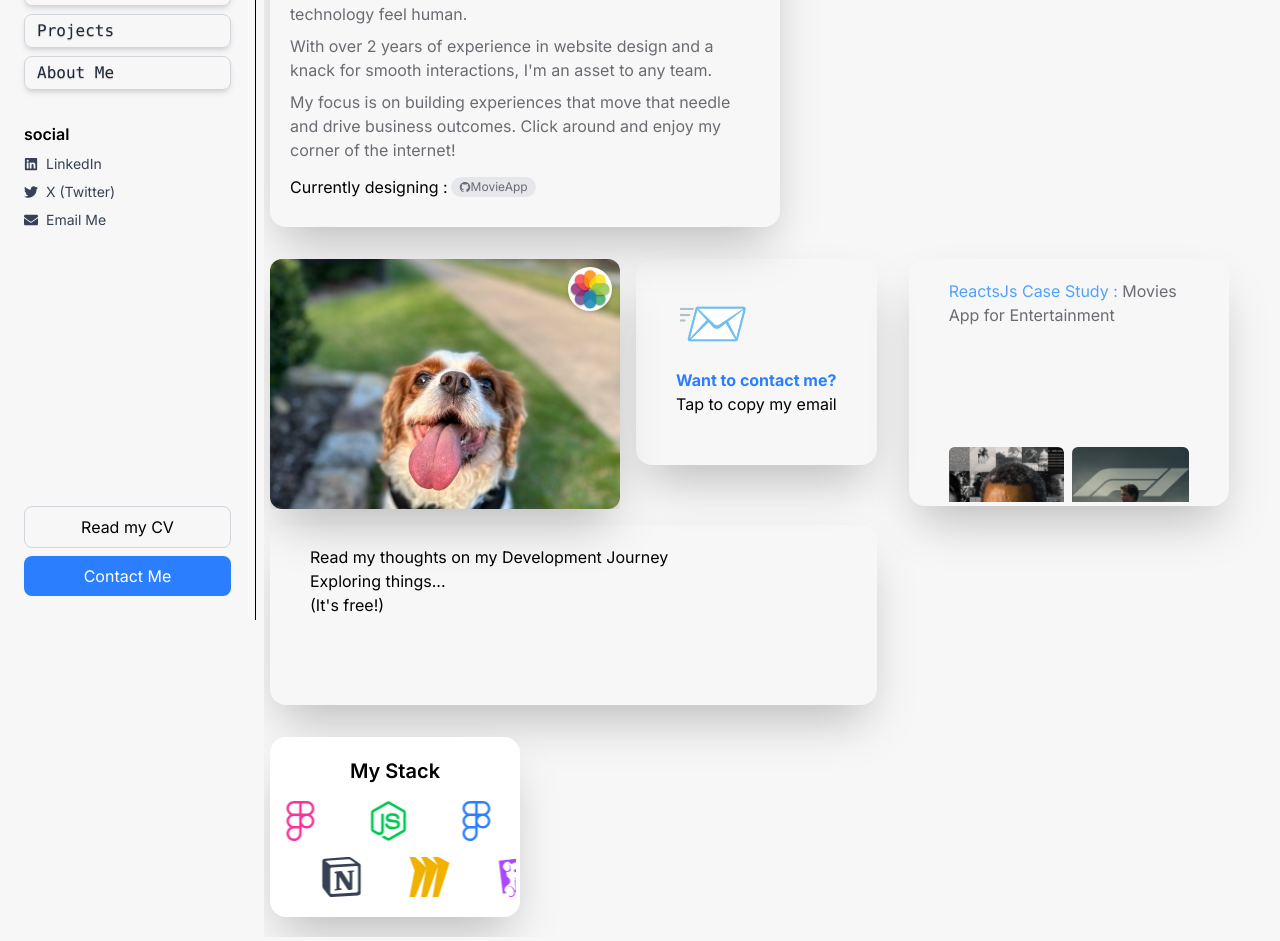
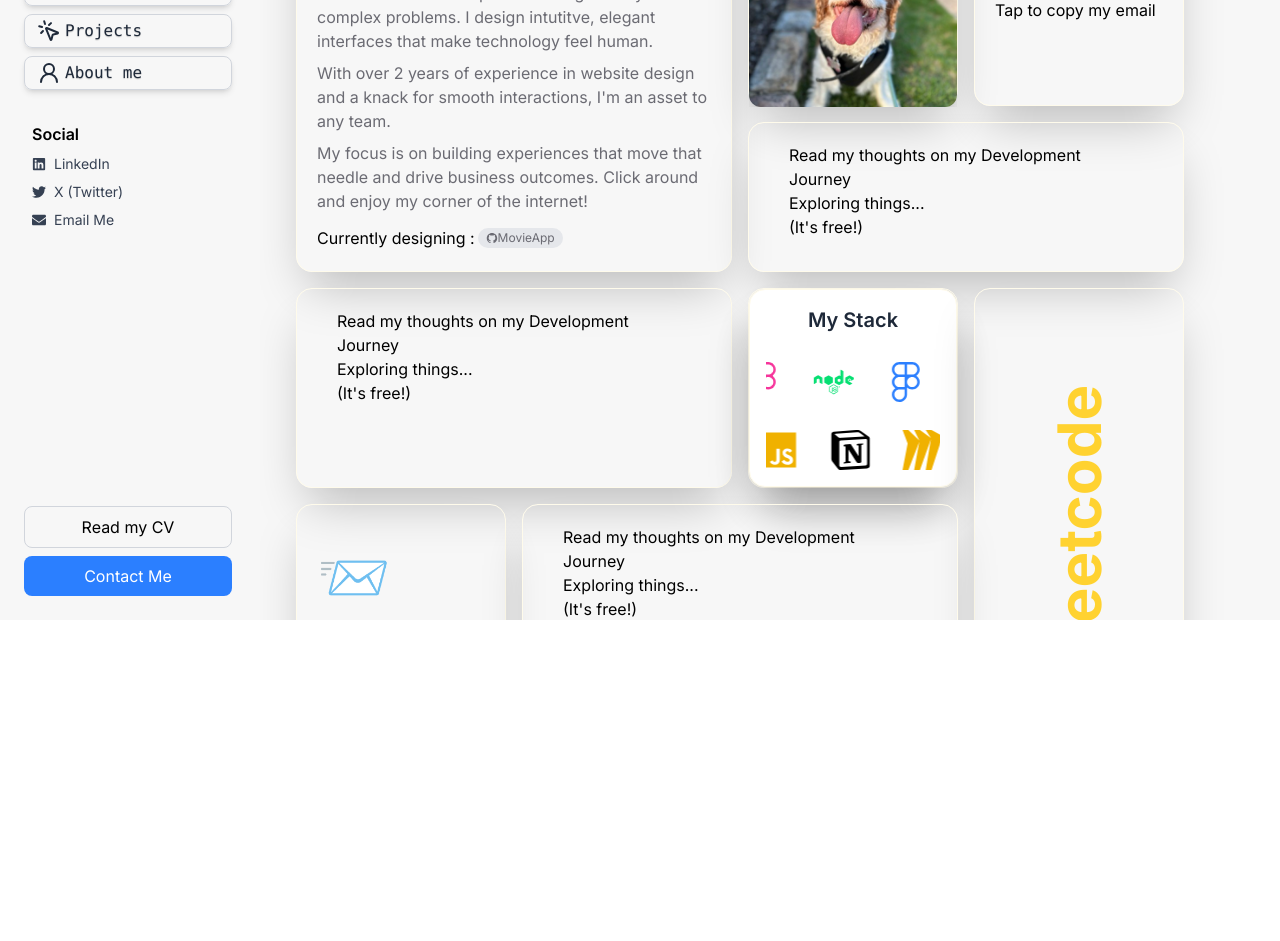
Before and after one commit to virendrapratapsinghyadav/Virendra, a React (Vite) app: page / in a window 1280 px wide. Shown: the part 180-1121 px from the top of the page. After the commit the page ends 800 px from the top, so only its background shows below. Built offline with nearby package versions, Linux system fonts and the light colour scheme.

Commit message:
added music component and grid layout to home page

```diff
--- a/src/App.jsx
+++ b/src/App.jsx
@@ -7,6 +7,8 @@ import { createBrowserRouter, RouterProvider } from 'react-router-dom'
 import ProjectSection from './pages/ProjectSection/ProjectSection'
 import ProjectDetail from './components/ProjectDetails/ProjectDetail'
 import DetailPage from './pages/DetailPage/DetailPage'
+import Grid from './pages/Grid/Grid'
+
 
 const router = createBrowserRouter([
   {
@@ -15,7 +17,7 @@ const router = createBrowserRouter([
     children:[
       {
         index: true,
-        element:<Home/>
+        element:<Grid/>
       },
       {
         path:'about',
--- a/src/components/GalleryCard/Gallery.jsx
+++ b/src/components/GalleryCard/Gallery.jsx
@@ -29,7 +29,7 @@ const Gallery = () => {
     return (
         <div className=''>
 
-            <div className='relative  w-[350px] overflow-hidden group'>
+            <div className='relative w-full overflow-hidden group '>
 
                 {/* flowerLogo */}
                 <div className=' absolute top-2 right-2 h-[44px] w-[44px] '>
@@ -46,7 +46,7 @@ const Gallery = () => {
 
                 {/* ImageSelector */}
                 <div className='flex justify-center'>
-                    <div className='absolute bottom-0  w-[250px] py-2 flex justify-around align-middle text-black bg-neutral-400 text-2xl opacity-0 group-hover:opacity-100  rounded-4xl group-hover:-translate-y-4 transition-all duration-300 ease-in gap-0'>
+                    <div className='absolute bottom-0 w-[250px]  py-2 flex justify-around align-middle text-black bg-neutral-400 text-2xl opacity-0 group-hover:opacity-100  rounded-4xl group-hover:-translate-y-4 transition-all duration-300 ease-in gap-0'>
                     {iconActions.map((item, idx)=>(
                         <button
                         key={idx}
--- /dev/null
+++ b/src/components/Leetcode/Leetcode.jsx
@@ -0,0 +1,17 @@
+import React from 'react'
+
+const Leetcode = () => {
+    return (
+        <a href='https://leetcode.com/u/Dogesh_1/' target='blank' rel='noopener noreferrer'>
+            <div className='w-full h-full overflow-hidden flex items-center justify-center '>
+                <p className='text-6xl font-bold text-amber-300 transform -rotate-90 origin-center whitespace-nowrap hover:text-amber-500 cursor-pointer transition duration-500'>
+                    Leetcode
+                </p>
+            </div>
+        </a>
+
+
+    )
+}
+
+export default Leetcode
--- /dev/null
+++ b/src/components/Music/DancePlayer.jsx
@@ -0,0 +1,69 @@
+import React, { useRef, useState } from 'react';
+import dancingVideo from '../../assets/dancing.mp4'; // your animation
+
+const DancePlayer = () => {
+  const [isPlaying, setIsPlaying] = useState(false);
+  const videoRef = useRef(null);
+
+  const handlePlay = () => {
+    setIsPlaying(true);
+    // Manually play the video with sound
+    setTimeout(() => {
+      if (videoRef.current) {
+        videoRef.current.play().catch((err) => {
+          console.error("Error playing video:", err);
+        });
+      }
+    }, 100); // small delay to ensure state update
+  };
+
+  const handlePause = () => {
+    setIsPlaying(false);
+    if (videoRef.current) {
+      videoRef.current.pause();
+    }
+  };
+
+  return (
+    <div className="relative w-full h-[220px] bg-gray-900 rounded-lg overflow-hidden shadow-lg ">
+      {/* Top-right Button */}
+      <div className="absolute top-4 right-4 z-20">
+        {!isPlaying ? (
+          <button
+            onClick={handlePlay}
+            className="cursor-pointer bg-green-500 hover:bg-green-600 text-white font-bold py-2 px-4 rounded"
+          >
+            ▶️ Play
+          </button>
+        ) : (
+          <button
+            onClick={handlePause}
+            className="cursor-pointer bg-red-500 hover:bg-red-600 text-white font-bold py-2 px-4 rounded"
+          >
+            ⏸️ Pause
+          </button>
+        )}
+      </div>
+
+      {/* Text */}
+      {!isPlaying && (
+        <div className="flex items-center justify-center h-full text-white text-2xl font-semibold text-center px-4">
+          Want to play music or vibe? 🎶 Tap the play button!
+        </div>
+      )}
+
+      {/* Video Animation */}
+      {isPlaying && (
+        <video
+          ref={videoRef}
+          className="w-full h-full object-cover"
+          src={dancingVideo}
+          loop
+          controls={false} // no default controls
+        />
+      )}
+    </div>
+  );
+};
+
+export default DancePlayer;
--- a/src/components/Sidebar/LeftSide.jsx
+++ b/src/components/Sidebar/LeftSide.jsx
@@ -1,12 +1,15 @@
 import React from 'react'
 import profile from '../../assets/profile.png';
+import { NavLink } from 'react-router-dom';
+import { MousePointerClick, UserRound, House } from 'lucide-react';
 import { FaLinkedin, FaTwitter, FaEnvelope } from "react-icons/fa";
+
 
 
 const LeftSide = () => {
     return (
         <div>
-            <div className="min-h-screen w-64 flex flex-col justify-between border-r bg-[rgb(247,247,247)] p-6">
+            <div className="min-h-screen w-64 flex flex-col justify-between bg-[rgb(247,247,247)] p-6">
                 <div>
                     <div className="mb-8">
                         <div className="mb-8 flex items-center gap-4">
@@ -19,38 +22,38 @@ const LeftSide = () => {
                         <div>
                             <nav className="space-y-2 mb-8 ">
                                 <div className="block  shadow-md font-mono text-shadow-xs text-gray-800 hover:text-blue-600 px-3 py-1 rounded-lg border border-gray-300 hover:bg-gray-100">
-                                    <a href="/" >
-                                        Home
-                                    </a>
+                                    <NavLink to='/' className='flex gap-1 items-center'>
+                                        <House />Home
+                                    </NavLink>
                                 </div>
                                 <div className="block  shadow-md font-mono text-shadow-xs text-gray-800 hover:text-blue-600 px-3 py-1 rounded-lg border border-gray-300 hover:bg-gray-100">
-                                    <a href="/projects" >
-                                        Projects
-                                    </a>
+                                    <NavLink to='/projects' className='flex gap-1 items-center'>
+                                       <MousePointerClick/> Projects
+                                    </NavLink>
                                 </div>
                                 <div className="block  shadow-md font-mono text-shadow-xs text-gray-800 hover:text-blue-600 px-3 py-1 rounded-lg border border-gray-300 hover:bg-gray-100">
-                                    <a href="/about" >
-                                        About Me
-                                    </a>
+                                    <NavLink to='/about' className='flex gap-1 items-center'>
+                                       <UserRound/> <p>About me</p>
+                                    </NavLink>
                                 </div>
                             </nav>
                         </div>
 
-                        <div>
+                        <div className='ml-2'>
                             <div>
-                                <p className="font-semibold mb-2">social</p>
+                                <p className="font-semibold mb-2">Social</p>
                             </div>
 
                             <div className="space-y-2 text-sm">
-                                <a href="https://linkedin.com" target="_blank" rel="noreferrer" className="flex items-center gap-2 text-gray-700 hover:text-blue-600 rounded-md hover:bg-gray-100">
+                                <NavLink to="https://linkedin.com" target="_blank" rel="noreferrer" className="flex items-center gap-2 text-gray-700 hover:text-blue-600 rounded-md hover:bg-gray-100">
                                     <FaLinkedin /> LinkedIn
-                                </a>
-                                <a href="https://twitter.com" target="_blank" rel="noreferrer" className="flex items-center gap-2 text-gray-700 hover:text-blue-600 rounded-md hover:bg-gray-100">
+                                </NavLink>
+                                <NavLink to="https://twitter.com"  target="_blank" rel="noreferrer" className="flex items-center gap-2 text-gray-700 hover:text-blue-600 rounded-md hover:bg-gray-100">
                                     <FaTwitter /> X (Twitter)
-                                </a>
-                                <a href="mailto:your@email.com" className="flex items-center gap-2 text-gray-700 hover:text-blue-600 hover:bg-gray-100 rounded-md pr-2">
+                                </NavLink>
+                                <NavLink to="mailto:your@email.com" className="flex items-center gap-2 text-gray-700 hover:text-blue-600 hover:bg-gray-100 rounded-md pr-2">
                                     <FaEnvelope /> Email Me
-                                </a>
+                                </NavLink>
                             </div>
                         </div>
                     </div>
--- a/src/components/StackIcons/MyStack.jsx
+++ b/src/components/StackIcons/MyStack.jsx
@@ -1,53 +1,60 @@
 import React from "react";
-import { FaFigma, FaNodeJs } from "react-icons/fa";
-import { SiNotion, SiMiro, SiDatadog } from "react-icons/si";
+import { RiTailwindCssFill, RiReactjsLine } from "react-icons/ri";
+import { IoLogoJavascript } from "react-icons/io5";
+import { DiMongodb } from "react-icons/di";
+import { VscVscode } from "react-icons/vsc";
+import { FaHtml5, FaGithub, FaFigma, FaNode } from "react-icons/fa";
+import { SiAdobe, SiNotion, SiMiro, SiDatadog } from "react-icons/si";
 
 const iconsRow1 = [
   <FaFigma size={40} className="text-pink-500" />,
-//   <FaAdobe size={40} className="text-purple-500" />,
-  <FaNodeJs size={40} className="text-green-500" />,
+  <FaNode size={40} className="text-green-400"/>,
   <FaFigma size={40} className="text-blue-500" />,
+  <FaGithub size={40}/>,
+  <RiReactjsLine size={40} className="text-blue-200"/>,
+  <DiMongodb size={40} className="text-green-500"/>,
+  <RiTailwindCssFill/>,
 ];
 
 const iconsRow2 = [
-  <SiNotion size={40} className="text-gray-700" />,
+  <SiNotion size={40} className="text-black" />,
   <SiMiro size={40} className="text-yellow-500" />,
   <SiDatadog size={40} className="text-purple-500" />,
   <SiNotion size={40} className="text-gray-700" />,
+  <SiAdobe size={40} />,
+  <VscVscode size={40} className="text-blue-500" />,
+  <FaHtml5 size={40} className="text-red-600" />,
+  <IoLogoJavascript size={40} className="text-yellow-500"/>
 ];
 
 const MyStack = () => {
-    return(
-  <div className="overflow-hidden bg-white rounded-2xl shadow-2xl w-[250px] h-fit border-amber-50  px-1 py-5 m-2 -translate-0.5">
-      <h2 className="text-center text-xl font-semibold mb-4">My Stack</h2>
+  return (
+    <div className="overflow-hidden bg-white rounded-2xl shadow-2xl h-full border border-amber-50 p-4 flex flex-col justify-between">
+      <h2 className="text-center text-xl font-semibold text-gray-800">My Stack</h2>
 
-      {/* Row 1 - move right */}
-      <div className="flex overflow-hidden">
-        <div className="flex animate-marquee-right whitespace-nowrap">
-          {iconsRow1.map((icon, index) => (
-            <div key={index} className="mx-6">{icon}</div>
-          ))}
-          {/* duplicate row for smooth loop */}
-          {iconsRow1.map((icon, index) => (
-            <div key={"dup1-" + index} className="mx-6">{icon}</div>
+      {/* Row 1 */}
+      <div className="overflow-hidden mt-4">
+        <div className="flex items-center animate-marquee-right gap-x-8 w-max">
+          {[...iconsRow1, ...iconsRow1].map((icon, index) => (
+            <div key={"r1-" + index} className="flex-shrink-0">
+              {icon}
+            </div>
           ))}
         </div>
       </div>
 
-      {/* Row 2 - move left */}
-      <div className="flex overflow-hidden mt-4">
-        <div className="flex animate-marquee-left whitespace-nowrap">
-          {iconsRow2.map((icon, index) => (
-            <div key={index} className="mx-6">{icon}</div>
-          ))}
-          {/* duplicate row for smooth loop */}
-          {iconsRow2.map((icon, index) => (
-            <div key={"dup2-" + index} className="mx-6">{icon}</div>
+      {/* Row 2 */}
+      <div className="overflow-hidden mt-4">
+        <div className="flex items-center animate-marquee-left gap-x-8 w-max">
+          {[...iconsRow2, ...iconsRow2].map((icon, index) => (
+            <div key={"r2-" + index} className="flex-shrink-0">
+              {icon}
+            </div>
           ))}
         </div>
       </div>
     </div>
-  )
-}
+  );
+};
 
-export default MyStack
+export default MyStack;
--- a/src/layouts/Layout.jsx
+++ b/src/layouts/Layout.jsx
@@ -5,14 +5,14 @@ import LeftSide from '../components/Sidebar/LeftSide'
 const Layout = () => {
   return (
     <div>
-      <div className="flex w-full min-h-screen bg-[rgb(247,247,247)]">
+      <div className="flex w-full min-h-screen bg-[rgb(247,247,247)] ">
         {/* LeftSide Fixed */}
-        <div className="block w-[260px] h-full shrink-0">
+        <div className="block w-[260px] h-full shrink-0 sticky top-0">
             <LeftSide/>
         </div>
 
         {/* RightSide Dynamic */}
-        <div className="flex-1 p-1 overflow-y-auto">
+        <div className="flex-1 overflow-y-auto h-screen p-5 pr-20">
             <Outlet/>
         </div>
       </div>
--- /dev/null
+++ b/src/pages/Grid/Grid.jsx
@@ -0,0 +1,66 @@
+import React from 'react'
+import LeftSide from '../../components/Sidebar/LeftSide'
+import HeroSection from '../../components/HeroSection/HeroSection'
+import ContactCard from '../../components/ContactCard/ContactCard'
+import BlogPreview from '../../components/BlogPreview/BlogPreview'
+import MyStack from '../../components/StackIcons/MyStack'
+import Card1 from '../../components/ProjectCard/Card1.JSX'
+import Gallery from '../../components/GalleryCard/Gallery'
+import About from '../About/About'
+import Card2 from '../../components/ProjectCard/Card2'
+import ProjectSection from '../ProjectSection/ProjectSection'
+import DancePlayer from '../../components/Music/DancePlayer'
+import Leetcode from '../../components/Leetcode/Leetcode'
+
+const Grid = () => {
+  return (
+    <div className="grid grid-cols-4 grid-rows-[250px_150px_200px_250px_230px]  gap-4 p-4 ">
+
+      <div className="col-span-2 row-span-2 shadow-2xl border border-amber-50 rounded-2xl px-5 py-7">
+        <HeroSection />
+      </div>
+
+      <div className="col-span-1 row-span-1 shadow-2xl border border-amber-50 rounded-2xl p-0 cursor-pointer">
+        <Gallery />
+      </div>
+
+      <div className="col-span-1 row-span-1 shadow-2xl border border-amber-50 rounded-2xl px-5 py-7">
+        <ContactCard />
+      </div>
+
+      <div className="col-span-2 row-span-1 shadow-2xl border border-amber-50 rounded-2xl px-10 py-5">
+        <BlogPreview />
+      </div>
+
+      <div className="col-span-2 row-span-1 shadow-2xl border border-amber-50 rounded-2xl px-10 py-5">
+        <BlogPreview />
+      </div>
+
+      <div className="col-span-1 row-span-1 shadow-2xl border border-amber-50 rounded-2xl cursor-pointer">
+        <MyStack/>
+      </div>
+
+      <div className="col-span-1 row-span-2 shadow-2xl border border-amber-50 rounded-2xl px-5 py-7">
+        <Leetcode/>
+      </div>
+
+      <div className="col-span-1 row-span-1 shadow-2xl border border-amber-50 rounded-2xl px-5 py-7">
+        <ContactCard />
+      </div>
+
+      <div className="col-span-2 row-span-1 shadow-2xl border border-amber-50 rounded-2xl px-10 py-5">
+        <BlogPreview />
+      </div>
+
+      <div className="col-span-4 row-span-1 shadow-2xl border border-amber-50 rounded-2xl  py-1 pb-1 px-2">
+        <DancePlayer />
+      </div>
+
+    </div>
+  );
+};
+
+
+
+
+export default Grid
--- a/src/pages/Home/Home.jsx
+++ b/src/pages/Home/Home.jsx
@@ -9,13 +9,14 @@ import Gallery from '../../components/GalleryCard/Gallery'
 import About from '../About/About'
 import Card2 from '../../components/ProjectCard/Card2'
 import ProjectSection from '../ProjectSection/ProjectSection'
+import DancePlayer from '../../components/Music/DancePlayer'
 
 const Home = () => {
   return (
-    <div className=' flex gap-3 w-full overflow-x-hidden'>
+    <div className=' flex gap-3 w-full overflow-x-hidden bg-[rgb(237,237,237)]  p-3 rounded-xl'>
 
       {/* RIGHT SIDE */}
-      <div className='flex  flex-wrap h-fit gap-4 w-full'>
+      <div className='flex  flex-wrap h-fit gap-4 w-full  bg-[rgb(247,247,247)] rounded-xl py-3 px-3'>
         <div className=' shadow-2xl h-fit border-amber-50 rounded-2xl px-5 py-7 m-2 -translate-0.5 w-[510px] '>
           <HeroSection />
         </div>
@@ -30,7 +31,7 @@ const Home = () => {
             </div>
 
           </div>
-          <div className='shadow-2xl h-[180px] w-  border-amber-50 rounded-2xl px-10 py-5 m-2 -translate-0.5'>
+          <div className='shadow-2xl h-[180px] border-amber-50 rounded-2xl px-10 py-5 m-2 -translate-0.5'>
             <BlogPreview />
           </div>
         </div>
@@ -42,7 +43,6 @@ const Home = () => {
           <MyStack />
         </div>
       </div>
-
     </div>
   )
 }
```
Also changed, not shown: 1 other file (tests, documents, lock files or other folders).
